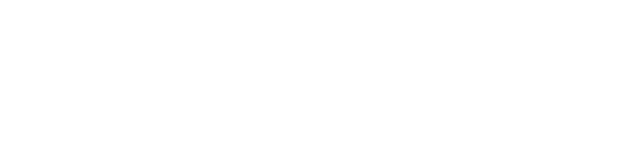
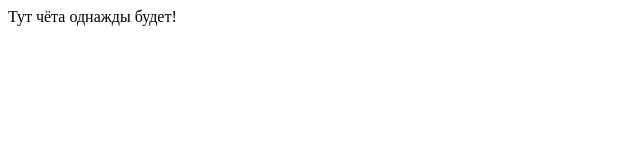
Before and after one commit to alexanderlakiza/CV, a plain HTML site: page index.html in a window 1280 px wide. Shown: the whole page, without its empty margins (0-640 px from the left). Drawn offline with Linux system fonts and the light colour scheme.

Commit message:
hello world

```diff
--- a/index.html
+++ b/index.html
@@ -3,6 +3,7 @@
 <head>
     <meta charset="UTF-8">
     <title>Hello, world!</title>
+    Тут чёта однажды будет!
 </head>
 <body>
 
```
